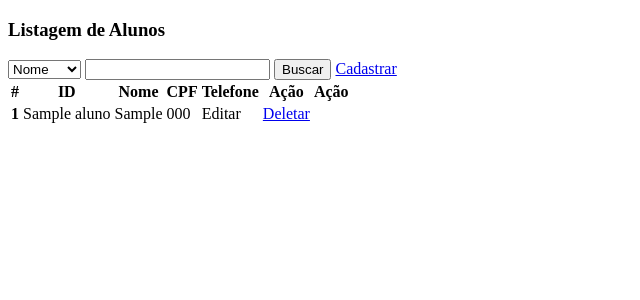
After one commit to lordjack/pweb1_php_2023_2, a PHP site: page /paginas/AlunoList.php in a window 1280 px wide. The commit adds this page. Shown: the top 300 px of the page, without its empty margins (0-640 px from the left). Run offline with PHP 8.4, Linux system fonts and the light colour scheme; tables that the repository leaves empty or names only in its code hold one stand-in row (values such as "Sample post").

Commit message:
CRUD - Insert com formulário, Deletar e Buscar

```diff
--- a/db.class.php
+++ b/db.class.php
@@ -55,6 +55,32 @@ class DB
             $dados['telefone'],
         ]);
     }
+
+    public function destroy($nome_tabela, $id){
+
+        $conn = $this->conn();
+        $sql = "DELETE FROM $nome_tabela where id = ?";
+
+        $st = $conn->prepare($sql);
+        $st->execute([$id]);
+
+    }
+
+    public function search($nome_tabela, $dados){
+
+        //var_dump($dados);
+        //exit;
+        $campo = $dados['tipo'];
+        $valor = $dados['valor'];
+
+        $conn = $this->conn();
+        $sql = "SELECT * FROM $nome_tabela where $campo LIKE ?";
+
+        $st = $conn->prepare($sql);
+        $st->execute(["%$valor%"]);
+
+        return $st->fetchAll(PDO::FETCH_CLASS);
+    }
 }
 
 ?>
--- /dev/null
+++ b/paginas/AlunoList.php
@@ -0,0 +1,88 @@
+<?php
+ include '../db.class.php';
+
+//include "./paginas/cabecalho.inc.php";
+//include "./paginas/menu.inc.php";
+//include "./paginas/conteudo.inc.php";
+?>
+
+<!DOCTYPE html>
+<html lang="en">
+<head>
+    <meta charset="UTF-8">
+    <meta http-equiv="X-UA-Compatible" content="IE=edge">
+    <meta name="viewport" content="width=device-width, initial-scale=1.0">
+    <title>Document</title>
+</head>
+<body>
+    <?php
+        $db = new DB();
+        $db->conn();
+
+        if(!empty($_GET['id'])){
+            $db->destroy("aluno",$_GET['id']);
+
+            header('location: AlunoList.php');
+        }
+
+        if(!empty($_POST)){
+           // var_dump($_POST);
+           // exit;
+           $dados = $db->search("aluno",$_POST);
+        } else {
+           $dados = $db->select("aluno");
+
+        }
+
+    ?>
+
+    <div>
+        <h3>Listagem de Alunos</h3>
+
+        <form action="AlunoList.php" method="post">
+            <select name="tipo">
+                <option value="nome">Nome</option>
+                <option value="cpf">CPF</option>
+                <option value="telefone">Telefone</option>
+            </select>
+            <input type="text" name="valor" />
+            <button type="submit">Buscar</button>
+            <a href="AlunoForm.php"> Cadastrar </a>
+        </form>
+    </div>
+
+<table class="table">
+  <thead>
+    <tr>
+      <th scope="col">#</th>
+      <th scope="col">ID</th>
+      <th scope="col">Nome</th>
+      <th scope="col">CPF</th>
+      <th scope="col">Telefone</th>
+      <th scope="col">Ação</th>
+      <th scope="col">Ação</th>
+    </tr>
+  </thead>
+  <tbody>
+    <?php
+        foreach($dados as $item){
+            echo "<tr>";
+            echo "<th scope='row'>$item->id</th>";
+            echo "<td>$item->nome</td>";
+            echo "<td>$item->cpf</td>";
+            echo "<td>$item->telefone</td>";
+            echo "<td>Editar</td>";
+            echo "<td><a onclick='return confirm(\"Deseja Excluir?\")'
+                    href='AlunoList.php?id=$item->id'>Deletar</a>
+                  </td>";
+            echo "</tr>";
+        }
+    ?>
+  </tbody>
+</table>
+
+<?php
+  //  include "./paginas/rodape.inc.php";
+?>
+</body>
+</html>
```
Also changed, not shown: index.php (+4 -4 lines), paginas/AlunoForm.php (+20 -1 lines).
